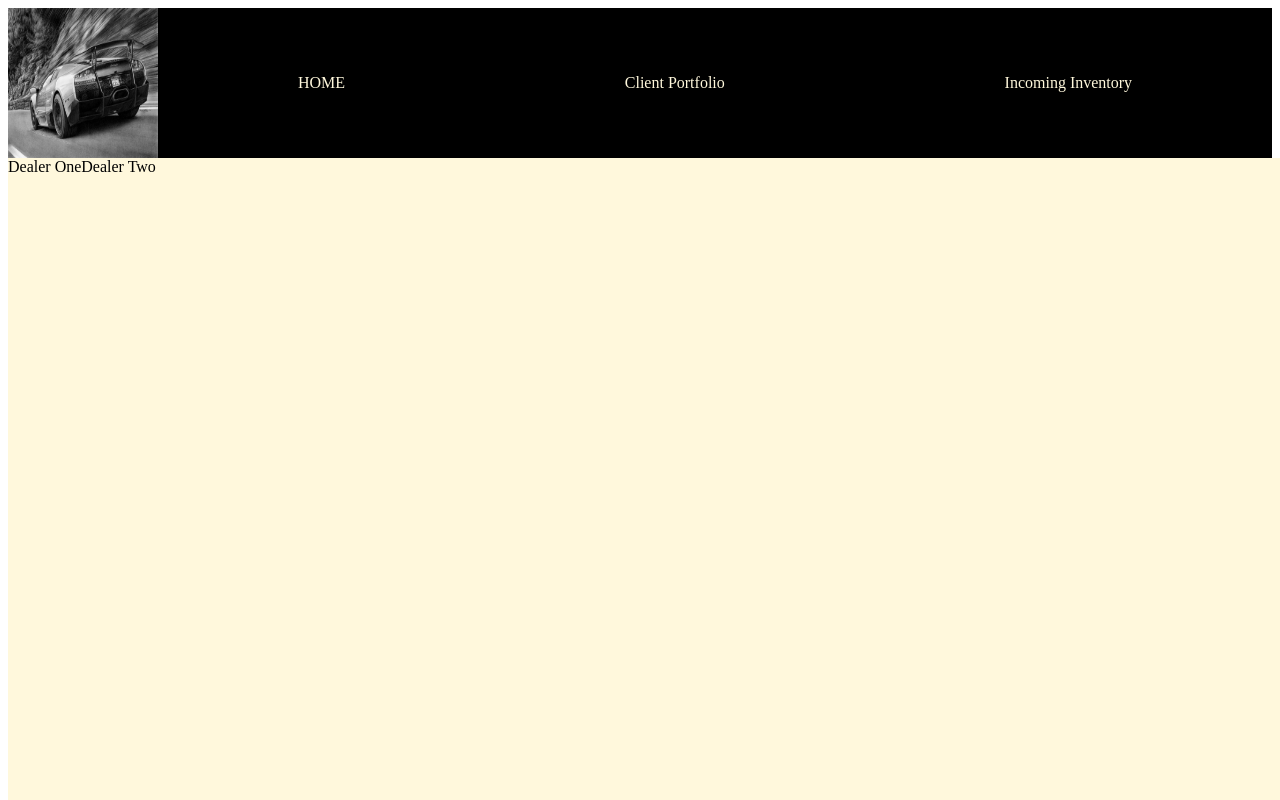
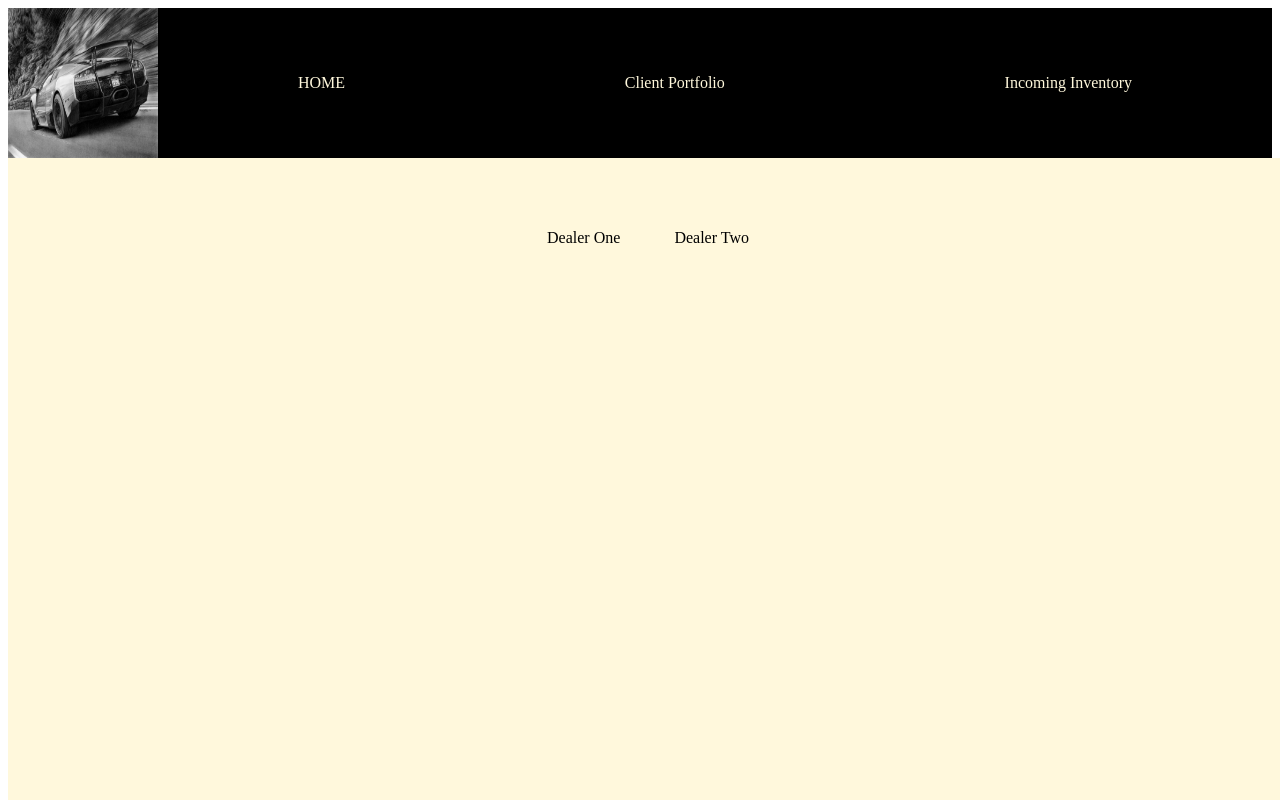
Before and after one commit to hpichardo1/dealers_choice_react3, a React app: page / in a window 1280 px wide. Shown: the top 800 px of the page. Built offline with nearby package versions, Linux system fonts and the light colour scheme.

Commit message:
finishing table for data

```diff
--- a/public/style.css
+++ b/public/style.css
@@ -19,7 +19,19 @@
 /*   CONTAINER */
 
 #container {
+  display: flex;
+  align-items: center;
+  flex-direction: column;
   width: 100vw;
   height: 100vh;
   background-color: cornsilk;
 }
+
+#dealers {
+  height: 20%;
+  width: 20%;
+  display: flex;
+  align-items: center;
+  justify-content: space-around;
+  border: red
+}
--- a/src/Container.js
+++ b/src/Container.js
@@ -3,7 +3,7 @@ import React from 'react'
 const Container = () =>{
   return (
     <div id='container'>
-      <div>
+      <div id='dealers'>
      <a>Dealer One</a>
      <a>Dealer Two</a>
       </div>
```
Also changed, not shown: src/Rows.js (added, +14 -0 lines), src/Table.js (added, +22 -0 lines), 1 other file.
